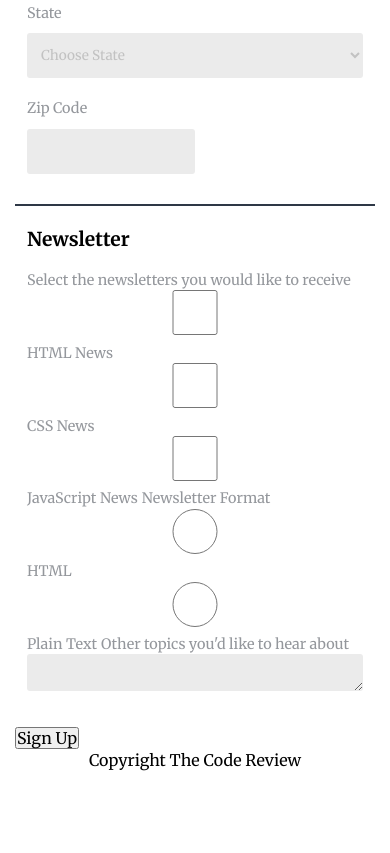
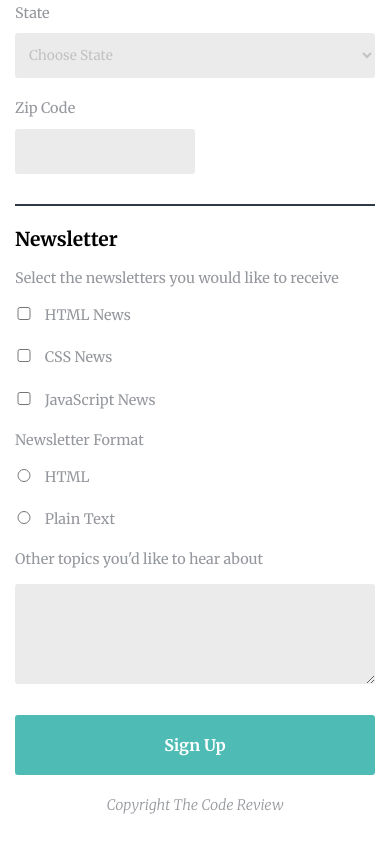
Before and after one commit to marzena-szopinska/Online_Registration_Form, a plain HTML site: page index.html in a window 390 px wide. Shown: the part 747-1600 px from the top of the page. Before the commit the page ends 1518 px from the top, so only its background shows below. Drawn offline with Linux system fonts and the light colour scheme.

Commit message:
finished styling the form for mobile

```diff
--- a/css/styles.css
+++ b/css/styles.css
@@ -51,6 +51,8 @@ h2 {
 
 fieldset {
   border: none;
+  padding-left: 0;
+  padding-right: 0;
 }
 
 label, .intro p {
@@ -63,7 +65,7 @@ label, .intro p {
   margin-bottom: 10px;
 }
 
-.contact-info input, select, textarea {
+.contact-info input, select {
   margin-bottom: 20px;
   border-radius: 3px;
   background-color: #EBEBEB;
@@ -78,15 +80,15 @@ label, .intro p {
 }
 
 /* target all the inputs apart from an input that has zip id */
-input:not([id='zip']), select, textarea {
-    width: 100%;
+.contact-info input:not([id='zip']), select {
+  width: 100%;
 }
 
 input[id="zip"]{
   width: 50%;
 }
 
-input, select {
+.contact-info input, select {
   height: 45px;
   padding: 5px 10px;
 }
@@ -102,6 +104,55 @@ select {
 }
 
 /* NEWSLETTER */
-.newsletter .info {
+.newsletters .info {
   display: block;
+  margin-bottom: 15px;
 }
+
+.newsletters label:not([class="info"]) {
+  display: inline-block;
+  width: 90%;
+  margin-bottom: 20px;
+}
+
+.newsletters input[type="checkbox"],
+.newsletters input[type="radio"]{
+    display: inline-block;
+    width: 5%;
+    margin-right: 8px;
+}
+
+textarea {
+  width: 100%;
+  height: 100px;
+  padding: 10px 10px;
+  background-color: #EBEBEB;
+  border-radius: 3px;
+  border: none;
+}
+
+button {
+    /* set its size */
+    width: 100%;
+    height: 60px;
+    /* set the background color */
+    background-color: #4ebbb5;
+    /* set text color */
+    color: #fff;
+    /* remove border */
+    border: 0;
+    /* make the font thicker */
+    font-weight: 700;
+    /* add some space to the bottom of the button */
+    margin-top: 15px;
+    /* make the corder smoother */
+    border-radius: 3px;
+}
+
+footer p {
+  margin-top: 20px;
+  margin-bottom: 100px;
+  font-size: 90%;
+  font-style: italic;
+  color: #94979C;
+}
--- a/index.html
+++ b/index.html
@@ -79,7 +79,7 @@
           <input type="radio" id="plain_text" value="plain_text" name="user_newsletter_format">
           <label for="plain_text">Plain Text</label>
           <!-- Other Topics -->
-          <label for="topics">Other topics you'd like to hear about</label>
+          <label for="topics" class="info">Other topics you'd like to hear about</label>
           <textarea id ="topics" name="user_topics"></textarea>
         </fieldset>
         <button type="submit" value="submit">Sign Up</button>
```
